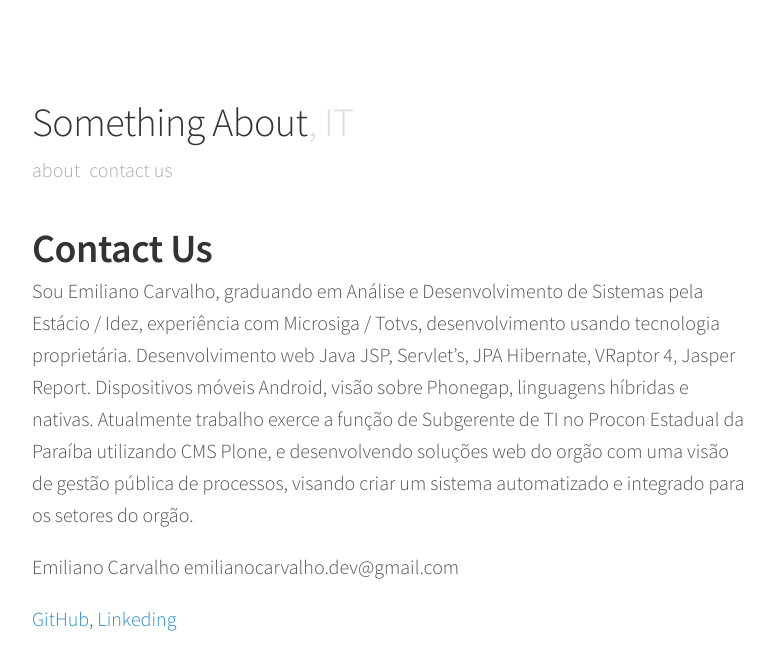
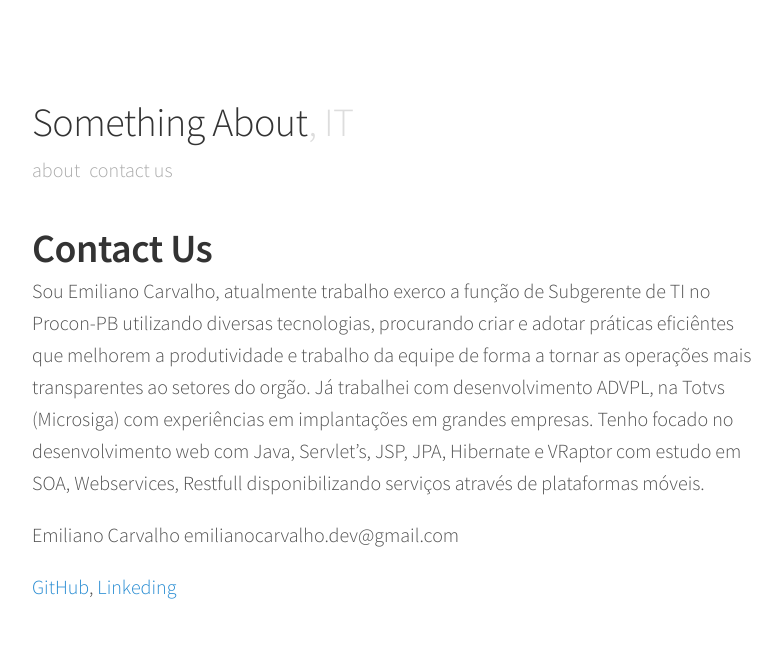
Before and after one commit to emilianocarvalho/emilianocarvalho.github.io, a Jekyll site: the page built from contact.md, in a window 1280 px wide. Shown: the top 670 px of the page, without its empty margins (248-1030 px from the left). Built offline with Jekyll 4.4.1, drawn with Linux system fonts in a browser that asks for light colours.

Commit message:
Atualizando gh-pages

```diff
--- a/contact.md
+++ b/contact.md
@@ -4,8 +4,7 @@ title: Contact Us
 permalink: /contact/
 ---
 
-Sou Emiliano Carvalho, graduando em Análise e Desenvolvimento de Sistemas pela Estácio / Idez, experiência com Microsiga / Totvs, desenvolvimento usando tecnologia proprietária. Desenvolvimento web Java JSP, Servlet's, JPA Hibernate, VRaptor 4, Jasper Report. Dispositivos móveis Android, visão sobre Phonegap, linguagens híbridas e nativas.
-Atualmente trabalho exerce a função de Subgerente de TI no Procon Estadual da Paraíba utilizando CMS Plone, e desenvolvendo soluções web do orgão com uma visão de gestão pública de processos, visando criar um sistema automatizado e integrado para os setores do orgão.
+Sou Emiliano Carvalho, atualmente trabalho exerco a função de Subgerente de TI no Procon-PB utilizando diversas tecnologias, procurando criar e adotar práticas eficiêntes que melhorem a produtividade e trabalho da equipe de forma a tornar as operações mais transparentes ao setores do orgão. Já trabalhei com desenvolvimento ADVPL, na Totvs (Microsiga) com experiências em implantações em grandes empresas. Tenho focado no desenvolvimento web com Java, Servlet's, JSP, JPA, Hibernate e VRaptor com estudo em SOA, Webservices, Restfull disponibilizando serviços através de plataformas móveis.
 
 Emiliano Carvalho
 emilianocarvalho.dev@gmail.com
```
